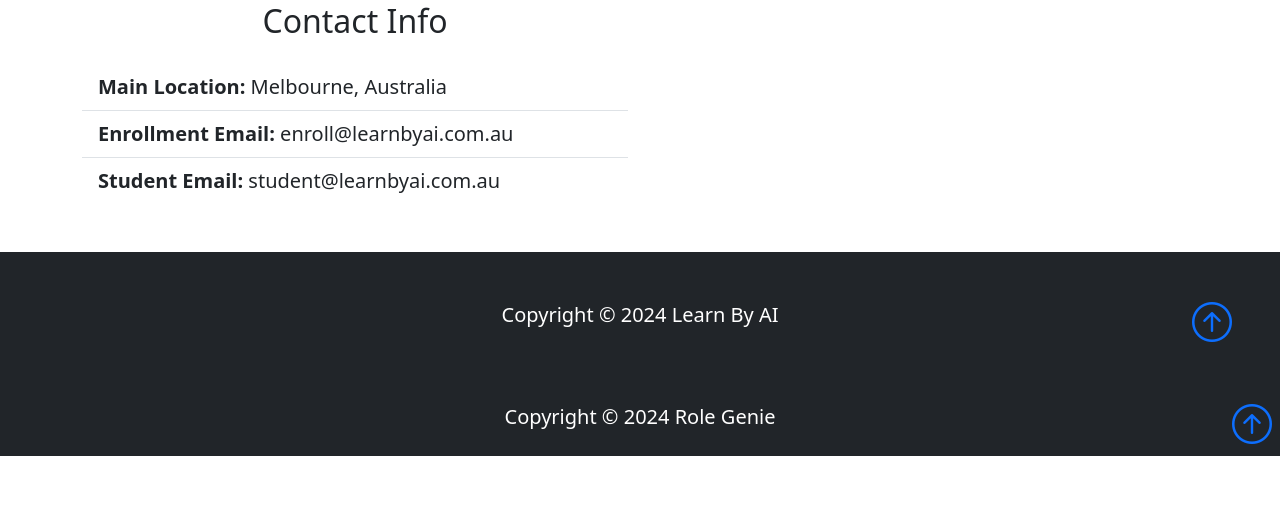
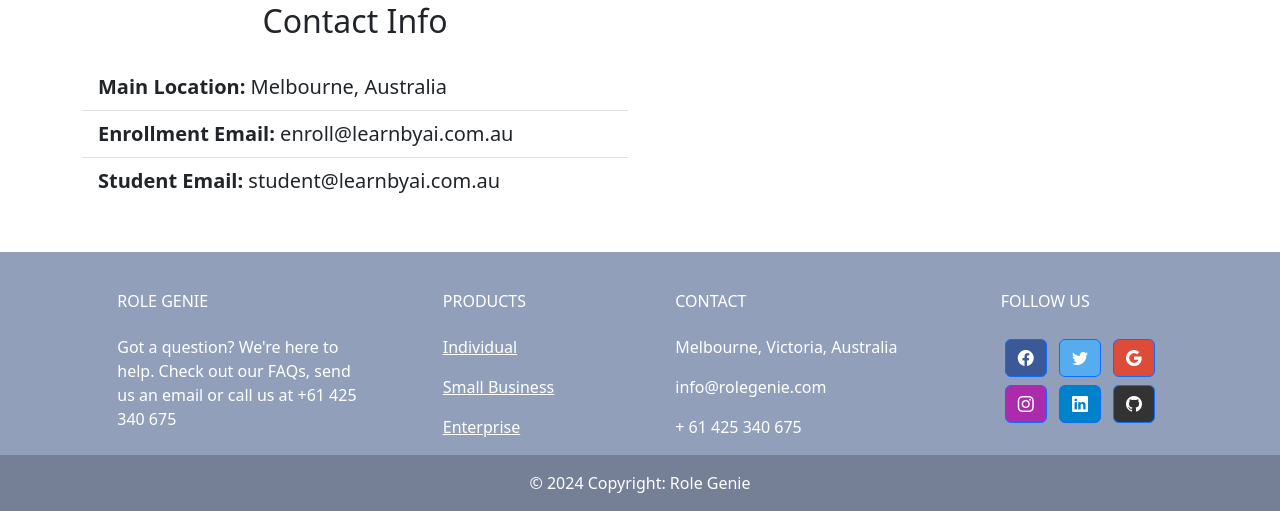
Before and after one commit to travmason/chat_project, a Django app: page / in a window 1280 px wide. Shown: the part 3450-3961 px from the top of the page. Before the commit the page ends 3906 px from the top, so only its background shows below. Run offline with Django 5.2, Linux system fonts and the light colour scheme; parts of the project's set-up code (start-up, migrations or seed data) failed here and were passed over.

Commit message:
Login page done as well as footer.

```diff
--- a/chat_app/templates/base.html
+++ b/chat_app/templates/base.html
@@ -51,16 +51,135 @@
         {% block content %}{% endblock %}
     <!-- </div> -->
 
+    <footer
+    class="text-center text-lg-start text-white"
+    style="background-color: #929fba"
+    >
+    <!-- Grid container -->
+    <div class="container p-4 pb-0">
+        <!-- Section: Links -->
+        <section class="">
+        <!--Grid row-->
+        <div class="row">
+            <!-- Grid column -->
+            <div class="col-md-3 col-lg-3 col-xl-3 mx-auto mt-3">
+            <h6 class="text-uppercase mb-4 font-weight-bold">
+                Role Genie
+            </h6>
+            <p>
+                Got a question? We're here to help. Check out our FAQs, send us an email or call us at +61 425 340 675
+            </p>
+            </div>
+            <!-- Grid column -->
+
+            <hr class="w-100 clearfix d-md-none" />
+
+            <!-- Grid column -->
+            <div class="col-md-2 col-lg-2 col-xl-2 mx-auto mt-3">
+            <h6 class="text-uppercase mb-4 font-weight-bold">Products</h6>
+            <p>
+                <a class="text-white">Individual</a>
+            </p>
+            <p>
+                <a class="text-white">Small Business</a>
+            </p>
+            <p>
+                <a class="text-white">Enterprise</a>
+            </p>
+            </div>
+            <!-- Grid column -->
+
+            <hr class="w-100 clearfix d-md-none" />
+
+            <!-- Grid column -->
+            <hr class="w-100 clearfix d-md-none" />
+
+            <!-- Grid column -->
+            <div class="col-md-4 col-lg-3 col-xl-3 mx-auto mt-3">
+            <h6 class="text-uppercase mb-4 font-weight-bold">Contact</h6>
+            <p><i class="fas fa-home mr-3"></i> Melbourne, Victoria, Australia</p>
+            <p><i class="fas fa-envelope mr-3"></i> info@rolegenie.com</p>
+            <p><i class="fas fa-phone mr-3"></i> + 61 425 340 675</p>
+            </div>
+            <!-- Grid column -->
+
+            <!-- Grid column -->
+            <div class="col-md-3 col-lg-2 col-xl-2 mx-auto mt-3">
+            <h6 class="text-uppercase mb-4 font-weight-bold">Follow us</h6>
+
+            <!-- Facebook -->
+            <a
+                class="btn btn-primary btn-floating m-1"
+                style="background-color: #3b5998"
+                href="#!"
+                role="button"
+                ><i class="bi bi-facebook"></i
+                ></a>
+
+            <!-- Twitter -->
+            <a
+                class="btn btn-primary btn-floating m-1"
+                style="background-color: #55acee"
+                href="#!"
+                role="button"
+                ><i class="bi bi-twitter"></i
+                ></a>
+
+            <!-- Google -->
+            <a
+                class="btn btn-primary btn-floating m-1"
+                style="background-color: #dd4b39"
+                href="#!"
+                role="button"
+                ><i class="bi bi-google"></i
+                ></a>
+
+            <!-- Instagram -->
+            <a
+                class="btn btn-primary btn-floating m-1"
+                style="background-color: #ac2bac"
+                href="#!"
+                role="button"
+                ><i class="bi bi-instagram"></i
+                ></a>
+
+            <!-- Linkedin -->
+            <a
+                class="btn btn-primary btn-floating m-1"
+                style="background-color: #0082ca"
+                href="#!"
+                role="button"
+                ><i class="bi bi-linkedin"></i
+                ></a>
+            <!-- Github -->
+            <a
+                class="btn btn-primary btn-floating m-1"
+                style="background-color: #333333"
+                href="#!"
+                role="button"
+                ><i class="bi bi-github"></i
+                ></a>
+            </div>
+        </div>
+        <!--Grid row-->
+        </section>
+        <!-- Section: Links -->
+    </div>
+    <!-- Grid container -->
+
+    <!-- Copyright -->
+    <div
+        class="text-center p-3"
+        style="background-color: rgba(0, 0, 0, 0.2)"
+        >
+        © 2024 Copyright:
+        Role Genie</a
+        >
+    </div>
+    <!-- Copyright -->
+    </footer>
     <!-- Footer -->
-    <footer class="p-2 bg-dark text-white text-center position-relative">
-        <div class="container">
-            <p class="lead">Copyright &copy; 2024 Role Genie</p>
 
-            <a href="#" class="position-absolute bottom-0 end-0 p-2">
-            <i class="bi bi-arrow-up-circle h1"></i>
-            </a>
-        </div>
-        </footer>
 
     <!-- Bootstrap 5 JS Bundle with Popper -->
     <script src="https://cdn.jsdelivr.net/npm/bootstrap@5.3.2/dist/js/bootstrap.bundle.min.js"></script>    {% block extra_css %}{% endblock %}
--- a/chat_app/templates/index.html
+++ b/chat_app/templates/index.html
@@ -454,15 +454,4 @@
               </div>
             </div>
           </section>
-
-        <!-- Footer -->
-        <footer class="p-5 bg-dark text-white text-center position-relative">
-        <div class="container">
-            <p class="lead">Copyright &copy; 2024 Learn By AI</p>
-
-            <a href="#" class="position-absolute bottom-0 end-0 p-5">
-            <i class="bi bi-arrow-up-circle h1"></i>
-            </a>
-        </div>
-        </footer>
   {% endblock %}
```
